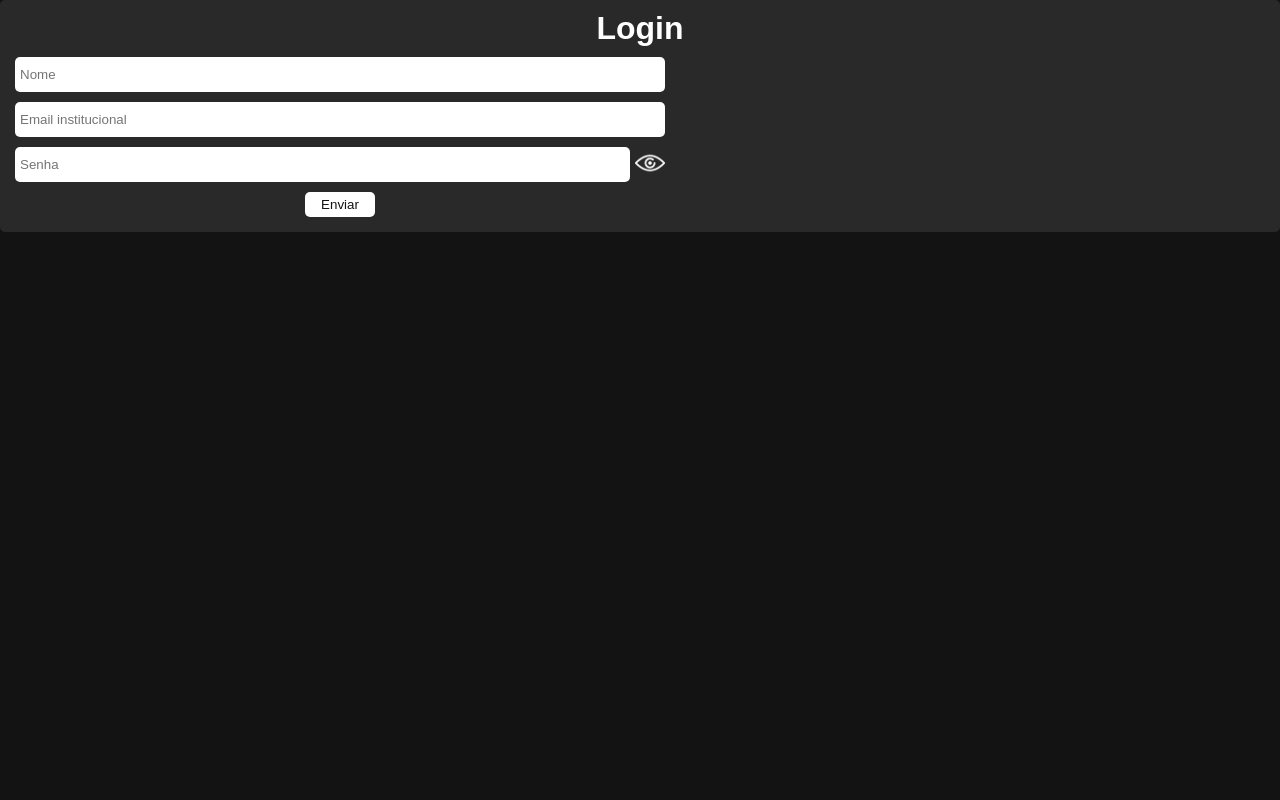
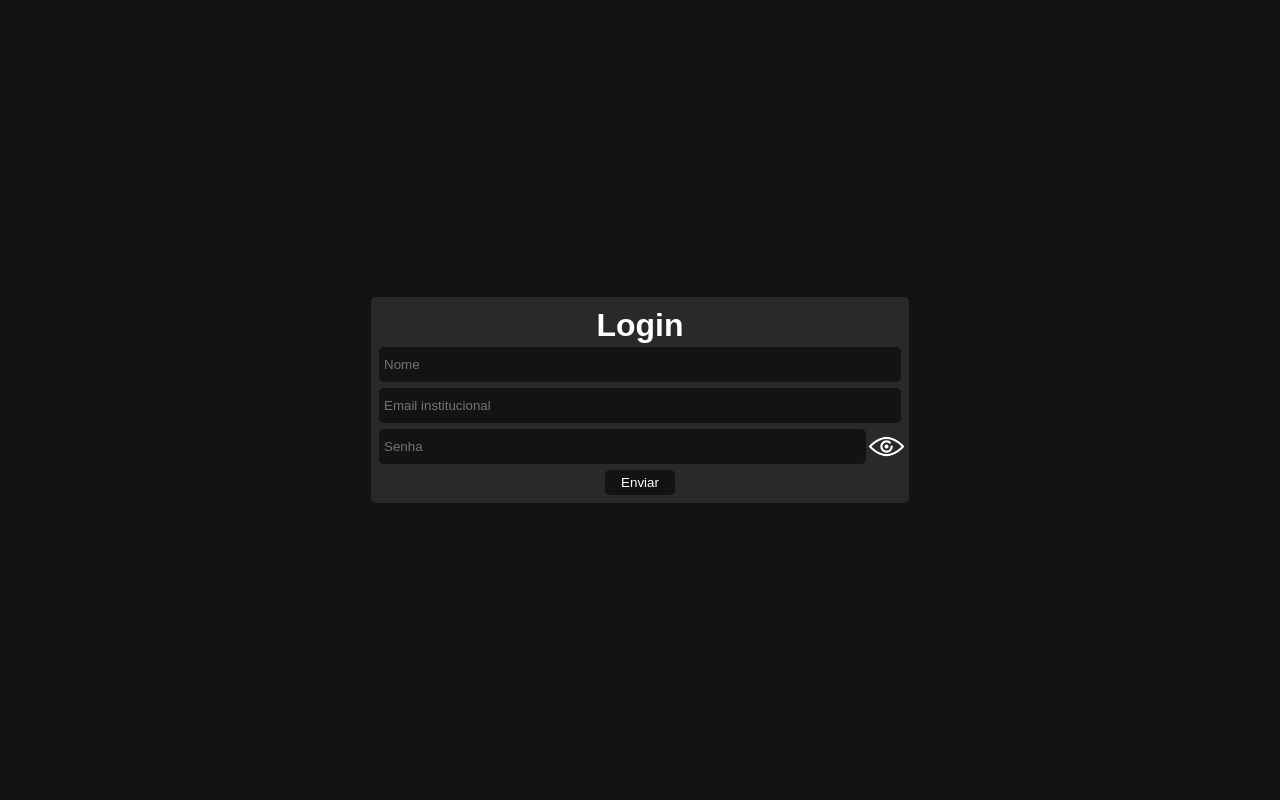
Before and after one commit to DanielC-007/Tecfor, a PHP site: page /pages/login.html in a window 1280 px wide. Run offline with PHP 8.4, Linux system fonts and the light colour scheme.

Commit message:
update loginPage 05/26 16.30

```diff
--- a/assets/scripts/script.js
+++ b/assets/scripts/script.js
@@ -19,10 +19,13 @@ function navOpenClose() {
 
 function exibirSenha() {
   var visualizar = document.getElementById("passUser");
+  var eye = document.getElementById("eye");
   if (visualizar.type === "password") {
     visualizar.type = "text";
+    eye.src = "../public/imgs/closeEyeLight.png";
   } else {
     visualizar.type = "password";
+    eye.src = "../public/imgs/openEyeLight.png";
   }
 }
 
@@ -31,18 +34,21 @@ function tema() {
   var hamburger = document.getElementById("hamburger");
   var user = document.getElementById("user");
   var sunMoon = document.getElementById("sunMoon");
+  var eye = document.getElementById("eye");
 
   if (body.classList.contains("lightTheme")) {
     body.classList.remove("lightTheme");
     hamburger.src = "../public/imgs/hamburgerDark.png";
     user.src = "../public/imgs/userDark.png";
     sunMoon.src = "../public/imgs/sun.png";
+    eye.src = "../public/imgs/openEyeDark.png";
     localStorage.setItem("theme", "dark");
   } else {
     body.classList.add("lightTheme");
     hamburger.src = "../public/imgs/hamburgerLight.png";
     user.src = "../public/imgs/userLight.png";
     sunMoon.src = "../public/imgs/moon.png";
+    eye.src = "../public/imgs/openEyeLight.png";
     localStorage.setItem("theme", "light");
   }
 }
@@ -52,18 +58,20 @@ function carregarTema() {
   var hamburger = document.getElementById("hamburger");
   var user = document.getElementById("user");
   var sunMoon = document.getElementById("sunMoon");
-
+  var eye = document.getElementById("eye");
   const savedTheme = localStorage.getItem("theme");
   if (savedTheme === "light") {
     body.classList.add("lightTheme");
     hamburger.src = "../public/imgs/hamburgerLight.png";
     user.src = "../public/imgs/userLight.png";
     sunMoon.src = "../public/imgs/moon.png";
+    eye.src = "../public/imgs/openEyeLight.png";
   } else {
     body.classList.remove("lightTheme");
     hamburger.src = "../public/imgs/hamburgerDark.png";
     user.src = "../public/imgs/userDark.png";
     sunMoon.src = "../public/imgs/sun.png";
+    eye.src = "../public/imgs/openEyeDark.png";
   }
 }
 document.addEventListener("DOMContentLoaded", carregarTema);
--- a/assets/styles/style.css
+++ b/assets/styles/style.css
@@ -58,23 +58,30 @@ form {
   padding-top: 10px;
   background-color: var(--cor2);
   border-radius: 5px;
-  text-align: center;
+  display: flex;
+  flex-direction: column;
+  align-items: center;
+  justify-content: center;
+}
+
+form input {
+  color: var(--corTexto);
+  background-color: var(--corFundo);
+  border: none;
+  padding: 5px;
+  margin: 3px;
+  border-radius: 5px;
+  width: 40vw;
+  height: 25px;
 }
 
 form div {
-  margin: 5px;
-  width: min-content;
+  display: flex;
+  align-items: center;
 }
 
-form input {
-  color: var(--corFundo);
-  background-color: var(--corTexto);
-  border: none;
-  padding: 5px;
-  margin: 5px;
-  border-radius: 5px;
-  width: 50vw;
-  height: 25px;
+form div input{
+  width: calc(40vw - 35px);
 }
 
 form input[type="submit"] {
@@ -83,12 +90,20 @@ form input[type="submit"] {
 
 form input[type="submit"]:hover {
   background-color: #916dd5;
+  color: white;
 }
 
 /* classes */
 
+.container {
+  display: flex;
+  height: calc(100vh - 85px);
+  width: 100vw;
+}
+
 .containerLogin {
   height: 100vh;
+  width: 100vw;
   display: flex;
   align-items: center;
   justify-content: center;
@@ -159,12 +174,6 @@ form input[type="submit"]:hover {
 
 /* ids */
 
-#container {
-  display: flex;
-  height: calc(100vh - 80px);
-  width: 100vw;
-}
-
 #x {
   width: 100px;
   height: 100px;
@@ -176,15 +185,6 @@ form input[type="submit"]:hover {
   height: auto;
 }
 
-/* #subContainer {
-  background-color: blue;
-  display: flex;
-  align-items: center;
-  justify-content: center;
-  width: calc(100vw - 300px);
-  height: calc(100vh - 80px);
-} */
-
 #y {
   background-color: rgba(0, 0, 0, 0.5);
   height: 100vh;
@@ -192,6 +192,17 @@ form input[type="submit"]:hover {
   position: absolute;
   border: none;
   visibility: hidden;
+}
+
+#eye{
+  width: 35px;
+  height: 35px;
+  border-radius: 5px;
+}
+
+#eye:hover{
+  cursor: pointer;
+  background-color: var(--corFundo);
 }
 
 #salas {
@@ -230,72 +241,6 @@ form input[type="submit"]:hover {
   background-color: var(--cor3);
 }
 
-/* #infoUser {
-  background-color: var(--cor1);
-  height: calc(100vh - 85px);
-  width: 400px;
-  padding: 5px;
-  display: flex;
-  flex-direction: column;
-  align-items: center;
-}
-
-#infoUser button {
-  width: 200px;
-  display: flex;
-  align-items: center;
-  justify-content: center;
-  border: none;
-  border-radius: 5px;
-  background-color: var(--cor2);
-  padding: 5px;
-  margin: 3px;
-}
-
-#infoUser button img {
-  height: 70px;
-  width: auto;
-}
-
-#infoUser h3 {
-  margin-bottom: 25px;
-}
-
-#infoUser img {
-  height: 200px;
-}
-
-#mensagem {
-  width: 50vw;
-  height: 35px;
-  padding: 5px;
-  border-style: none;
-  border-radius: 10px;
-  background-color: var(--corFundo);
-} */
-
-#miniPass {
-  margin: 0px;
-  display: flex;
-  align-items: center;
-  justify-content: center;
-}
-
-#miniPass input[type="password"] {
-  width: calc(50vw - 35px);
-  margin: 5px;
-}
-
-#miniPass button {
-  background-color: transparent;
-  border: none;
-}
-
-#miniPass img {
-  width: 30px;
-  height: 30px;
-}
-
 @keyframes showNav {
   from {
     transform: translateX(-100%);
--- a/pages/login.html
+++ b/pages/login.html
@@ -12,18 +12,16 @@
 </head>
 
 <body>
-    <main id="containerLogin">
+    <main class="containerLogin">
         <form action="../index.html" method="post">
             <h1>Login</h1>
+            <input type="text" placeholder="Nome" name="nameUser" id="nameUser">
+            <input type="email" placeholder="Email institucional" name="emailUser" id="emailUser">
             <div>
-                <input type="text" placeholder="Nome" name="nameUser" id="nameUser">
-                <input type="email" placeholder="Email institucional" name="emailUser" id="emailUser">
-                <div id="miniPass">
-                    <input type="password" placeholder="Senha" name="passUser" id="passUser">
-                    <button onclick="exibirSenha()"><img src="../public/imgs/eyeLight.png"></button>
-                </div>
-                <input type="submit" value="Enviar" onclick="confirmarConta()">
+                <input type="password" placeholder="Senha" name="passUser" id="passUser">
+                <img src="../public/imgs/openEyeLight.png" id="eye" onclick="exibirSenha()">
             </div>
+            <input type="submit" value="Enviar">
         </form>
     </main>
 </body>
```
Also changed, not shown: index.html (+27 -15 lines), pages/sala1.html (+1 -7 lines), pages/sala2.html (+1 -7 lines), pages/sala3.html (+1 -7 lines), pages/sala4.html (+1 -7 lines), pages/sala5.html (+1 -7 lines), public/imgs/closeEyeDark.png (added), public/imgs/closeEyeLight.png (added), public/imgs/openEyeDark.png (renamed from public/imgs/eyeDark.png), public/imgs/openEyeLight.png (renamed from public/imgs/eyeLight.png).
